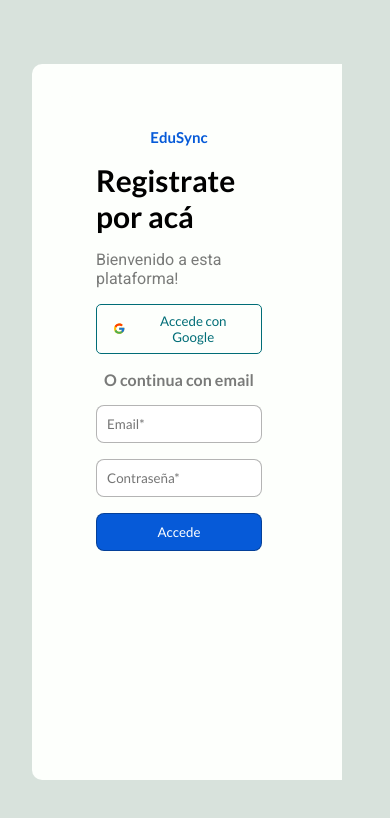
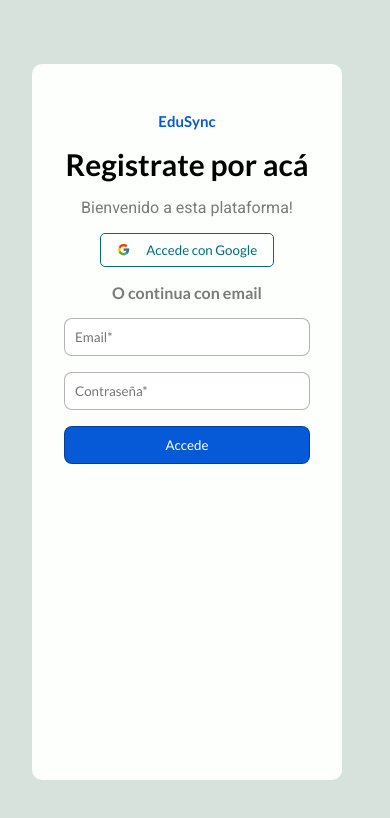
Before and after one commit to No-Country-simulation/c18-05-m-node-react, a React (Vite) app in the folder client/: page /login in a window 390 px wide. Shown: the top 818 px of the page. Built offline with nearby package versions, Linux system fonts and the light colour scheme.

Commit message:
Error Alerts in Login

```diff
--- a/client/package.json
+++ b/client/package.json
@@ -17,7 +17,8 @@
     "react-hook-form": "^7.51.5",
     "react-icons": "^5.2.1",
     "react-redux": "^9.1.2",
-    "react-router-dom": "^6.23.1"
+    "react-router-dom": "^6.23.1",
+    "sonner": "^1.4.41"
   },
   "devDependencies": {
     "@types/react": "^18.2.66",
--- a/client/src/views/Login/Index.jsx
+++ b/client/src/views/Login/Index.jsx
@@ -6,9 +6,7 @@ const Index = () => {
   return (
     <>
       <div className={style.containerLogin2}>
-        <section className={style.formContainer}>
         <FormLogin />
-        </section>
         <section className={style.imgContainer}>
         <SlideLogin/>
         </section>
--- a/client/src/views/Login/components/FormLogin.jsx
+++ b/client/src/views/Login/components/FormLogin.jsx
@@ -5,26 +5,27 @@ import style2 from "../styles/LoginForm.module.css";
 // import SvgComponent from "./SvgLoginGoogle";
 import GoogleButton from "./GoogleButton";
 import { useForm } from "react-hook-form";
+import { Toaster, toast } from 'sonner'
 
 const FormLogin = () => {
   const { register, handleSubmit } = useForm();
-  const [generalError, setGeneralError] = useState('');
-
   const onSubmit = (data) => {
     // Verificar si hay campos vacíos
     if (!data.email || !data.password) {
-      setGeneralError('Debe completar los campos');
+      toast.error('Debe completar los campos');
       return
     }
 
     // Si no hay errores, continuar con el envío del formulario
-    setGeneralError(''); // Limpiar el mensaje de error
     console.log("Datos del formulario:", data);
   };
 
 
   return (
     <section className={style1.formContainer}>
+      <div className={style2.errorLogin}>
+        <Toaster richColors position="top-left"/>
+      </div>
       <div className={style2.formContainer_welcome}>
         <h1 className={style2.titleLogin}>EduSync</h1>
         <b className={style2.RegisterLogin}>Registrate por acá</b>
--- a/client/src/views/Login/styles/login.module.css
+++ b/client/src/views/Login/styles/login.module.css
@@ -18,37 +18,45 @@
   gap: 1rem;
   box-sizing: border-box;
   min-width: 0;
-    max-width: calc(100% - 1rem); /* Ajusta el ancho máximo para que no se estire más del 50% del contenedor principal */
+  max-width: calc(
+    100% - 1rem
+  ); /* Ajusta el ancho máximo para que no se estire más del 50% del contenedor principal */
 }
 
-  .imgContainer  {
+.imgContainer {
   flex: 1;
   border-radius: 0px 10px 10px 0px;
-    background: #065AD8;
+  background: #065ad8;
   box-sizing: border-box;
   min-width: 0;
-    max-width: calc(50% - 1rem); /* Ajusta el ancho máximo para que no se estire más del 50% del contenedor principal */
+  max-width: calc(
+    50% - 1rem
+  ); /* Ajusta el ancho máximo para que no se estire más del 50% del contenedor principal */
 }
 
-  .btnGoogle{
+.btnGoogle {
   background: #fdfffc;
   color: #006d77;
-    padding: .5rem 1rem;
+  padding: 0.5rem 1rem;
   border: 1px solid #006d77;
   border-radius: 5px;
   cursor: pointer;
   display: flex;
   gap: 1rem;
   align-items: center;
-    transition: .3s;
+  transition: 0.3s;
 }
-  .btnGoogle:hover{
+.btnGoogle:hover {
   font-weight: 600;
 }
-
 
 @media screen and (max-width: 1000px) {
   .imgContainer {
     display: none;
   }
+
+  .formContainer {
+    height: 100%;
+    border-radius: 10px;
   }
+}
```
Also changed, not shown: 2 other files (tests, documents, lock files or other folders). Lines whose indentation alone changed are shown as unchanged.
